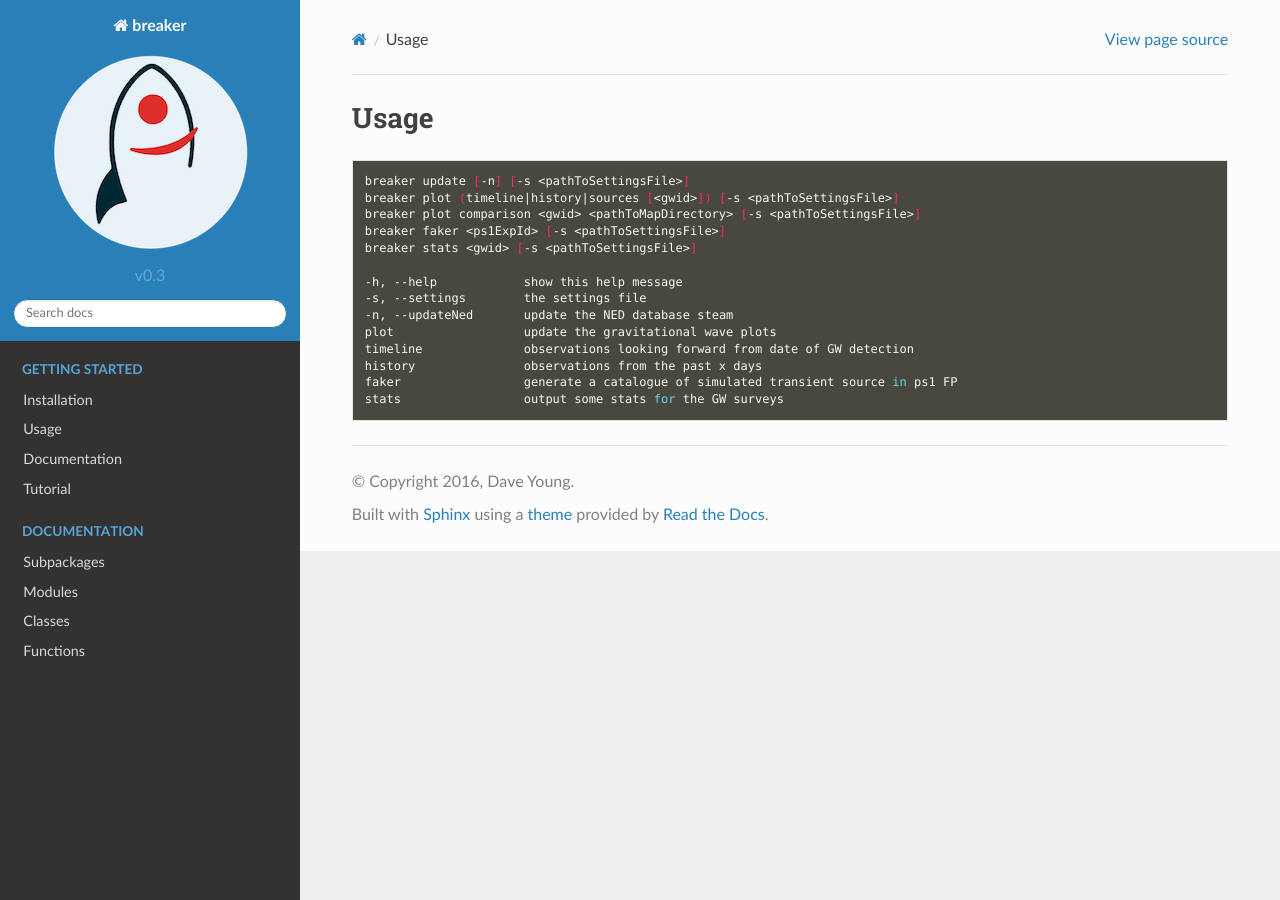
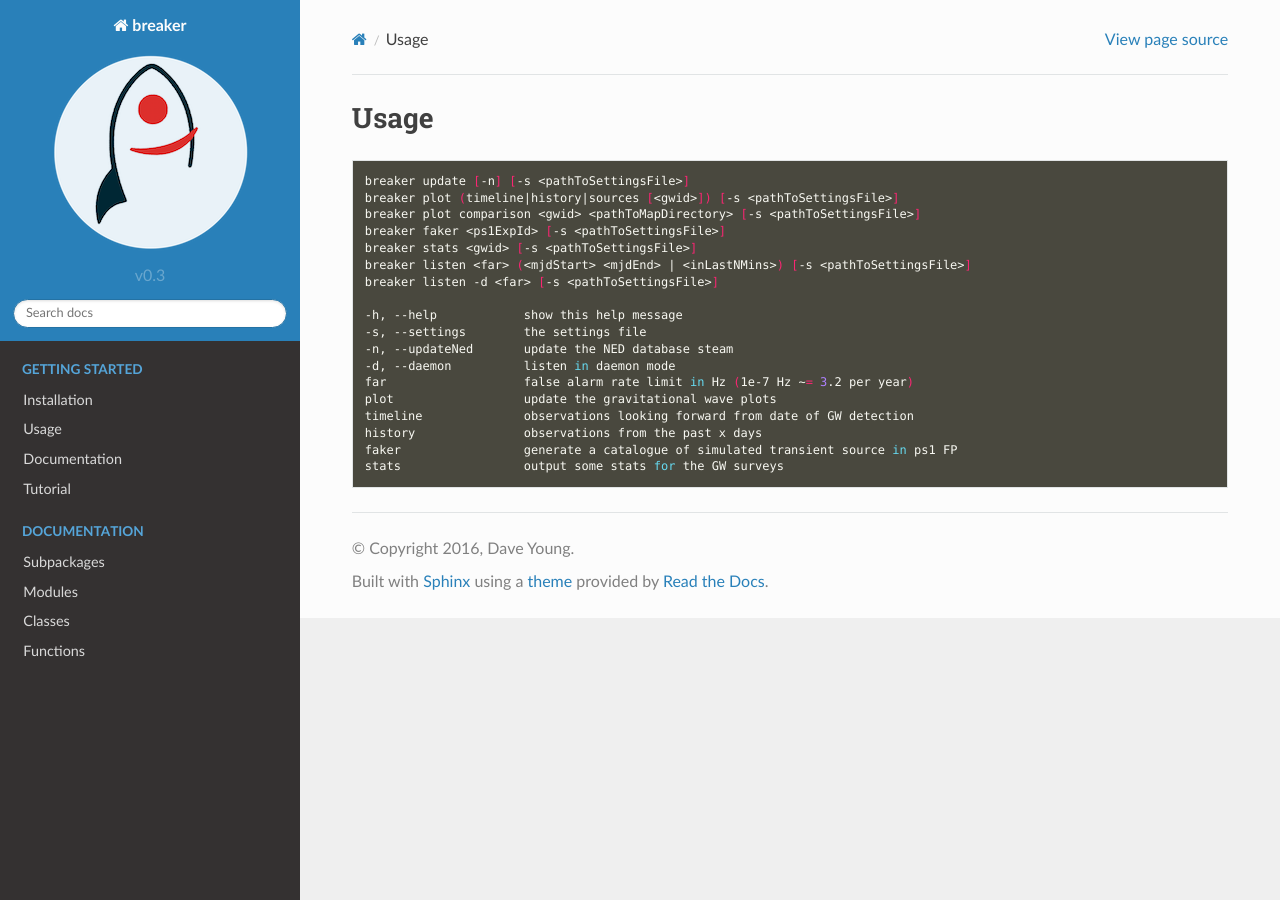
Before and after one commit to thespacedoctor/breaker, a Sphinx documentation site: the page built from docs/source/_includes/usage.rst, in a window 1280 px wide. Built offline with Sphinx 7.4.7 and the Read the Docs theme 2.0.0, drawn with Linux system fonts in a browser that asks for light colours.

Commit message:
updated docs

```diff
--- /dev/null
+++ b/docs/source/_api/breaker.gracedb.listen.rst
@@ -0,0 +1,4 @@
+.. automodule:: breaker.gracedb.listen
+    :members:
+    :undoc-members:
+    :show-inheritance:
--- a/docs/source/_api/breaker.rst
+++ b/docs/source/_api/breaker.rst
@@ -13,6 +13,7 @@ Subpackages
 
     breaker.commonutils
     breaker.fakers
+    breaker.gracedb
     breaker.plots
     breaker.stats
 
--- a/docs/source/_api/conf.py
+++ b/docs/source/_api/conf.py
@@ -1,7 +1,7 @@
 # -*- coding: utf-8 -*-
 #
 # breaker documentation build configuration file, created by
-# sphinx-quickstart on Wed Jun 22 10:58:35 2016.
+# sphinx-quickstart on Wed Jun 22 15:55:36 2016.
 #
 # This file is execfile()d with the current directory set to its
 # containing dir.
--- a/docs/source/_api/index.rst
+++ b/docs/source/_api/index.rst
@@ -1,5 +1,5 @@
 .. breaker documentation master file, created by
-   sphinx-quickstart on Wed Jun 22 10:58:35 2016.
+   sphinx-quickstart on Wed Jun 22 15:55:36 2016.
    You can adapt this file completely to your liking, but it should at least
    contain the root `toctree` directive.
 
--- /dev/null
+++ b/docs/source/_autosummary/breaker.gracedb.rst
@@ -0,0 +1,6 @@
+breaker.gracedb (*subpackage*)
+===============
+
+
+.. automodule:: breaker.gracedb
+    :members:
--- a/docs/source/_includes/usage.rst
+++ b/docs/source/_includes/usage.rst
@@ -8,10 +8,14 @@ Usage
     breaker plot comparison <gwid> <pathToMapDirectory> [-s <pathToSettingsFile>]
     breaker faker <ps1ExpId> [-s <pathToSettingsFile>]
     breaker stats <gwid> [-s <pathToSettingsFile>]
+    breaker listen <far> (<mjdStart> <mjdEnd> | <inLastNMins>) [-s <pathToSettingsFile>]
+    breaker listen -d <far> [-s <pathToSettingsFile>]
 
     -h, --help            show this help message
     -s, --settings        the settings file
     -n, --updateNed       update the NED database steam
+    -d, --daemon          listen in daemon mode
+    far                   false alarm rate limit in Hz (1e-7 Hz ~= 3.2 per year)
     plot                  update the gravitational wave plots
     timeline              observations looking forward from date of GW detection
     history               observations from the past x days
--- a/docs/source/autosummary.rst
+++ b/docs/source/autosummary.rst
@@ -10,6 +10,7 @@ Subpackages
    breaker
    breaker.commonutils
    breaker.fakers
+   breaker.gracedb
    breaker.plots
    breaker.stats
 
@@ -32,6 +33,7 @@ Classes
 
    breaker.update_ps1_footprint_table
    breaker.fakers.generate_faker_catalogue
+   breaker.gracedb.listen
    breaker.plots.plot_multi_panel_alternate_map_comparison
    breaker.plots.plot_wave_matched_source_maps
    breaker.plots.plot_wave_observational_timelines
```
Also changed, not shown: docs/source/_api/breaker.gracedb.rst (added, +14 -0 lines), docs/source/_autosummary/breaker.gracedb.listen.rst (added, +17 -0 lines).
